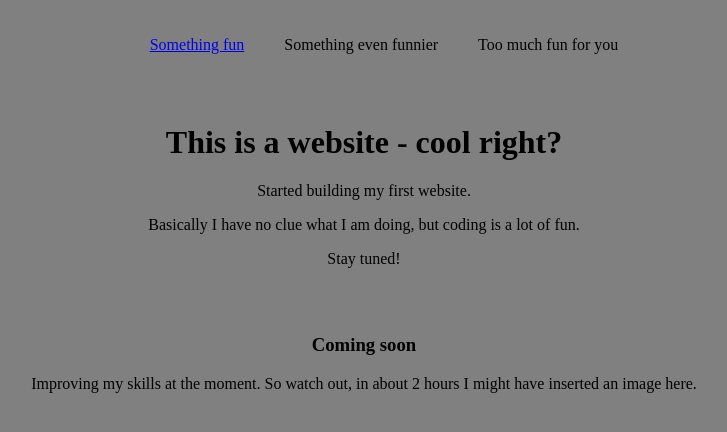
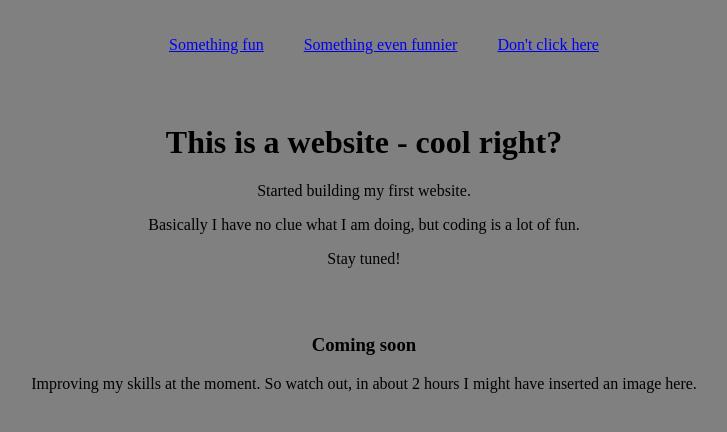
Before and after one commit to DanielaDiesDas/gutenscharf.github.io, a plain HTML site: page index.html in a window 1280 px wide. Shown: the whole page, without its empty margins (276-1003 px from the left). Drawn offline with Linux system fonts and the light colour scheme.

Commit message:
add navigation

```diff
--- a/index.html
+++ b/index.html
@@ -10,8 +10,8 @@
       <nav class="nav">
         <ul>
           <li> <a href="https://media.giphy.com/media/87NS05bya11mg/giphy.gif" >Something fun </a> </li>
-          <li>Something even funnier</li>
-          <li>Too much fun for you</li>
+          <li> <a href="https://media.giphy.com/media/LZElUsjl1Bu6c/giphy.gif" >Something even funnier </a> </li>
+          <li> <a href="https://media.giphy.com/media/CNt7m6WRSzTFe/giphy.gif" >Don't click here </a> </li>
         </ul>
       </nav>
 
```
